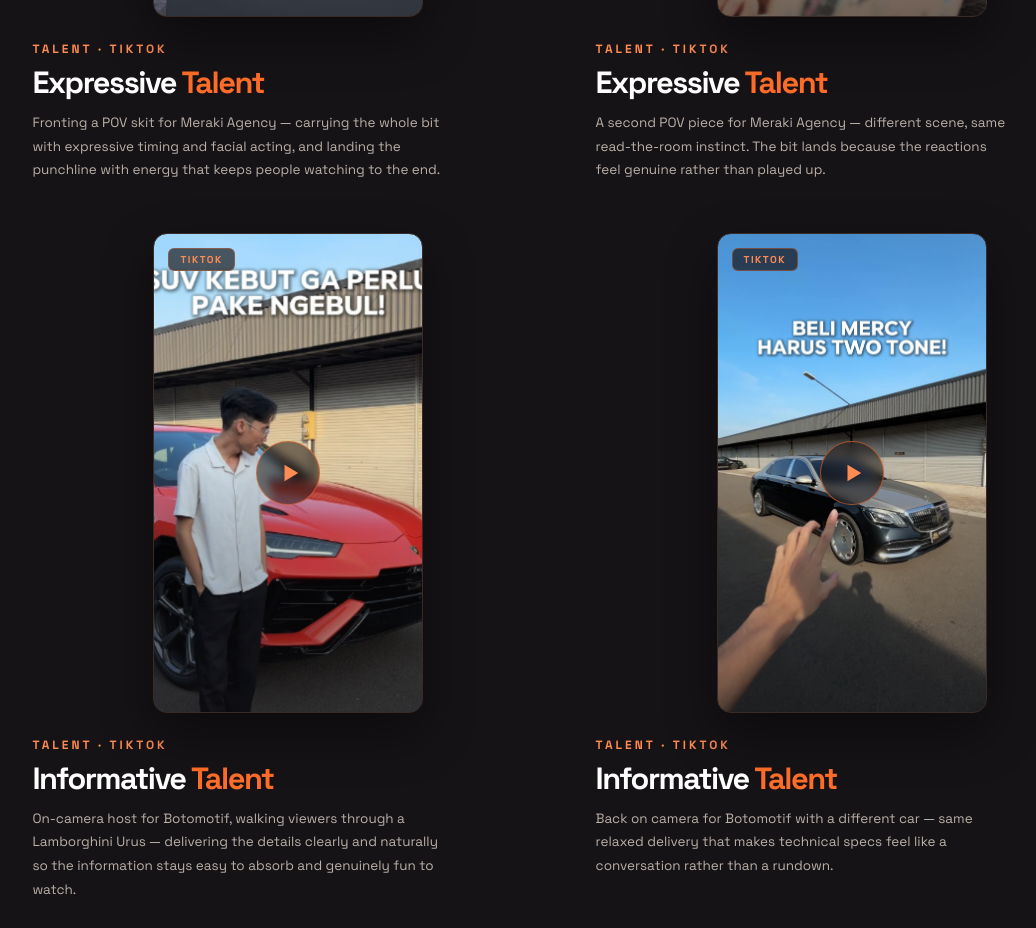
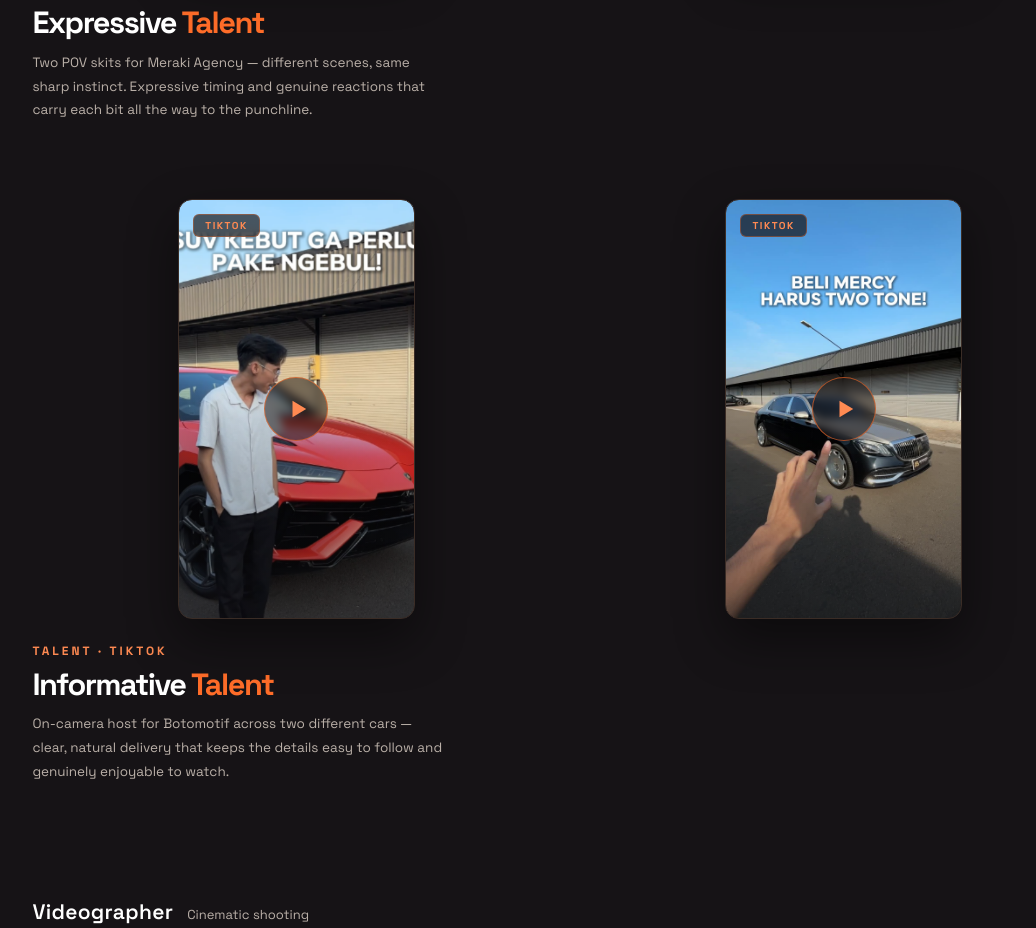
Before and after one commit to faiz-mecca/faiz-portfolio, a website: page index.html in a window 1280 px wide. Shown: the part 2415-3343 px from the top of the page, without its empty margins (70-1106 px from the left). Drawn offline with Linux system fonts and the light colour scheme.

Commit message:
Portrait pairs: 2 thumbs side-by-side with one shared description per category

```diff
--- a/script.js
+++ b/script.js
@@ -63,6 +63,32 @@ function showcaseHTML(item, categoryTitle) {
 
 // Portrait card: thumbnail on top (height-capped), text below — used for 9/16 categories
 function portraitCardHTML(item, categoryTitle) {
+  // Paired entry: two thumbnails side-by-side, one shared caption + description
+  if (item.videos) {
+    const name = platformName(item.videos[0].platform);
+    const thumbsHTML = item.videos.map(v => {
+      const bg = v.thumb ? `background-image:url('${esc(v.thumb)}')` : '';
+      return `<a class="sc-media" href="${esc(v.link)}" target="_blank" rel="noopener"
+         data-embed="${esc(v.embed)}" data-file="${esc(v.file || '')}"
+         data-ar="${esc(v.ar)}" data-platform="${esc(v.platform)}"
+         title="Play — ${esc(item.caption)}">
+        <div class="thumb portrait-thumb" style="${bg}">
+          <span class="ptag">${esc(v.platformLabel)}</span>
+          <div class="play">${PLAY_SVG}</div>
+        </div>
+      </a>`;
+    }).join('');
+    return `<div class="portrait-card portrait-pair reveal">
+      <div class="portrait-thumbs">${thumbsHTML}</div>
+      <div class="portrait-text">
+        <span class="sc-eyebrow">${esc(categoryTitle)} · ${esc(item.source || name)}</span>
+        <h3 class="sc-title">${ghostTitle(item.caption)}</h3>
+        ${item.description ? `<p class="sc-desc">${esc(item.description)}</p>` : ''}
+      </div>
+    </div>`;
+  }
+
+  // Single entry
   const bg = item.thumb ? `background-image:url('${esc(item.thumb)}')` : '';
   const name = platformName(item.platform);
   return `<div class="portrait-card reveal">
--- a/style.css
+++ b/style.css
@@ -230,12 +230,15 @@ section{ padding: 140px 8vw; position:relative; }
   .lb-close{ top:-40px; }
 }
 
-/* PORTRAIT ROW — 2-col grid, video on top (height-capped), text below */
+/* PORTRAIT ROW — stacked pairs, each pair has 2 thumbs side-by-side + shared description */
 /* Used for Talent + Short Form Edit (both 9/16 vertical videos) */
-.portrait-row{ display:grid; grid-template-columns:repeat(2,1fr); gap:clamp(28px,4vw,60px); }
-.portrait-card{ display:flex; flex-direction:column; align-items:center; }
+.portrait-row{ display:flex; flex-direction:column; gap:clamp(48px,6vw,80px); }
+.portrait-card{ display:flex; flex-direction:column; }
+/* Paired card: two thumbnails in a 2-col inner grid */
+.portrait-thumbs{ display:grid; grid-template-columns:1fr 1fr; gap:clamp(10px,1.5vw,20px); width:100%; }
+.portrait-thumbs .sc-media{ display:flex; justify-content:center; width:100%; }
+.portrait-thumb{ height:min(55vh,420px); aspect-ratio:9/16; width:auto; }
 .portrait-card .sc-media{ display:flex; justify-content:center; width:100%; }
-.portrait-thumb{ height:min(62vh,480px); aspect-ratio:9/16; width:auto; }
 .portrait-text{ width:100%; padding-top:20px; }
 .portrait-card .sc-title{ font-size:clamp(24px,2.4vw,40px); margin:10px 0 12px; }
 .portrait-card .sc-desc{ font-size:13.5px; }
@@ -337,7 +340,8 @@ footer b{ color:var(--gold-light); }
   .about-card{ flex-direction:column; gap:0; }
   .about-profile{ margin-bottom:28px; }
   .about-skills{ width:100%; border-top-color:rgba(255,255,255,0.09); }
-  .portrait-row{ grid-template-columns:1fr; gap:48px; }
+  .portrait-thumbs{ grid-template-columns:1fr; gap:16px; }
+  .portrait-thumb{ height:min(70vw,360px); }
 }
 @media (max-width:760px){
   .about-card{ padding:28px 24px; }
--- a/videos.generated.json
+++ b/videos.generated.json
@@ -1,5 +1,5 @@
 {
-  "generatedAt": "2026-07-01T03:29:21.196Z",
+  "generatedAt": "2026-07-01T03:36:12.731Z",
   "categories": [
     {
       "id": "talent",
@@ -8,9 +8,10 @@
       "items": [
         {
           "caption": "Expressive Talent",
-          "description": "Fronting a POV skit for Meraki Agency — carrying the whole bit with expressive timing and facial acting, and landing the punchline with energy that keeps people watching to the end.",
+          "description": "Two POV skits for Meraki Agency — different scenes, same sharp instinct. Expressive timing and genuine reactions that carry each bit all the way to the punchline.",
           "source": "",
-          "title": "Siapa yang relate? Coba ungkapin isi kepala kalian 🤯 #POV #AgencyLife #MerakiAgency",
+          "videos": [
+            {
               "platform": "tiktok",
               "platformLabel": "TikTok",
               "link": "https://www.tiktok.com/@merakiagency.id/video/7602200743814237448",
@@ -20,10 +21,6 @@
               "ar": "9/16"
             },
             {
-          "caption": "Expressive Talent",
-          "description": "A second POV piece for Meraki Agency — different scene, same read-the-room instinct. The bit lands because the reactions feel genuine rather than played up.",
-          "source": "",
-          "title": "HUHU! ✋🏻✊🏻✋🏻✊🏻✋🏻✊🏻 Qha qha ini emang bahasanya harus begini ya, Qha qha? Boleh spill realitanya nggak, Qha qha? 🫣✋🏻✊🏻 Adakah disini yang cara komunikasi di agency-nya kayak gini? Spill dong kata-kata khas ala anak ahensi versi kamu🫸🏻 #MerakiAgency #LifeatMeraki #AgencyLife",
               "platform": "tiktok",
               "platformLabel": "TikTok",
               "link": "https://www.tiktok.com/@merakiagency.id/video/7592179223566011669",
@@ -31,12 +28,15 @@
               "file": "",
               "thumb": "assets/thumbs/tiktok-7592179223566011669.jpg",
               "ar": "9/16"
+            }
+          ]
         },
         {
           "caption": "Informative Talent",
-          "description": "On-camera host for Botomotif, walking viewers through a Lamborghini Urus — delivering the details clearly and naturally so the information stays easy to absorb and genuinely fun to watch.",
+          "description": "On-camera host for Botomotif across two different cars — clear, natural delivery that keeps the details easy to follow and genuinely enjoyable to watch.",
           "source": "",
-          "title": "Lamborghini Urus S 4.0 #botomotif #botomotifsupercar #botomotifcollection #lamborghini #lamborghiniurus",
+          "videos": [
+            {
               "platform": "tiktok",
               "platformLabel": "TikTok",
               "link": "https://www.tiktok.com/@botomotif/video/7648977134995868936",
@@ -46,10 +46,6 @@
               "ar": "9/16"
             },
             {
-          "caption": "Informative Talent",
-          "description": "Back on camera for Botomotif with a different car — same relaxed delivery that makes technical specs feel like a conversation rather than a rundown.",
-          "source": "",
-          "title": "Mercedes-Maybach S500 #botomotif #botomotifsupercar #botomotifcollection #mercedesmaybach #mercedess500",
               "platform": "tiktok",
               "platformLabel": "TikTok",
               "link": "https://www.tiktok.com/@botomotif/video/7648974575451081991",
@@ -57,6 +53,8 @@
               "file": "",
               "thumb": "assets/thumbs/tiktok-7648974575451081991.jpg",
               "ar": "9/16"
+            }
+          ]
         }
       ]
     },
@@ -100,9 +98,10 @@
       "items": [
         {
           "caption": "Aesthetic Typography",
-          "description": "Short-form edit driven by clean, aesthetic typography — kinetic text and tight rhythm tuned to hook viewers in the first second and hold them through the cut.",
+          "description": "Two typography-driven Reels built on the same principle: text movement locked to the audio so the visual rhythm does the hooking — from the first frame.",
           "source": "Reels",
-          "title": "FASHION-KENAPA HARUS VISIT FASHION BINUS",
+          "videos": [
+            {
               "platform": "drive",
               "platformLabel": "Video",
               "link": "https://drive.google.com/file/d/1qeg7Xwwkb7gX93uNdDDqTTpYGXFhQoaa/view",
@@ -112,10 +111,6 @@
               "ar": "9/16"
             },
             {
-          "caption": "Aesthetic Typography",
-          "description": "A second typographic cut — text movement locked tight to the audio, building visual momentum frame by frame so the message lands before the viewer scrolls past.",
-          "source": "Reels",
-          "title": "BION-BIYEL TETAP PRODUKTIF WALAUPUN JADI INFLUENCE",
               "platform": "drive",
               "platformLabel": "Video",
               "link": "https://drive.google.com/file/d/1a96MvRoJDnyRvBC8YzVJR42o3EtPFhw1/view",
@@ -123,12 +118,15 @@
               "file": "",
               "thumb": "assets/thumbs/drive-1a96MvRoJDnyRvBC8YzVJR42o3EtPFhw1.jpg",
               "ar": "9/16"
+            }
+          ]
         },
         {
           "caption": "Elegant Shoot + Edit",
-          "description": "Shot and edited end-to-end for Botomotif — a Ferrari SF90 piece with an elegant, premium feel carried all the way from framing to the final grade.",
+          "description": "Two end-to-end pieces for Botomotif — shot and cut from scratch, with deliberate framing on set and a polished grade that gives each car the premium feel it deserves.",
           "source": "",
-          "title": "FS. Ferrari SF90 Spider #ferrari #ferrarisf90 #ferrarisf90spider #ferrariclub #botomotif ",
+          "videos": [
+            {
               "platform": "tiktok",
               "platformLabel": "TikTok",
               "link": "https://www.tiktok.com/@botomotif/video/7538709964748082440",
@@ -138,10 +136,6 @@
               "ar": "9/16"
             },
             {
-          "caption": "Elegant Shoot + Edit",
-          "description": "Another end-to-end piece for Botomotif — different car, same deliberate framing on set and a grade that makes the footage feel genuinely polished and high-end.",
-          "source": "",
-          "title": "Audi TT RS Coupe 2.5 TFSI Quattro Sport Edition #botomotif #botomotifsupercar #botomotifcollection #audi #audition #audittrs",
               "platform": "tiktok",
               "platformLabel": "TikTok",
               "link": "https://www.tiktok.com/@botomotif/video/7638535845963648272",
@@ -149,6 +143,8 @@
               "file": "",
               "thumb": "assets/thumbs/tiktok-7638535845963648272.jpg",
               "ar": "9/16"
+            }
+          ]
         }
       ]
     },
```
Also changed, not shown: scripts/build-videos.mjs (+43 -2 lines), videos.json (+4 -8 lines). Lines whose indentation alone changed are shown as unchanged.
